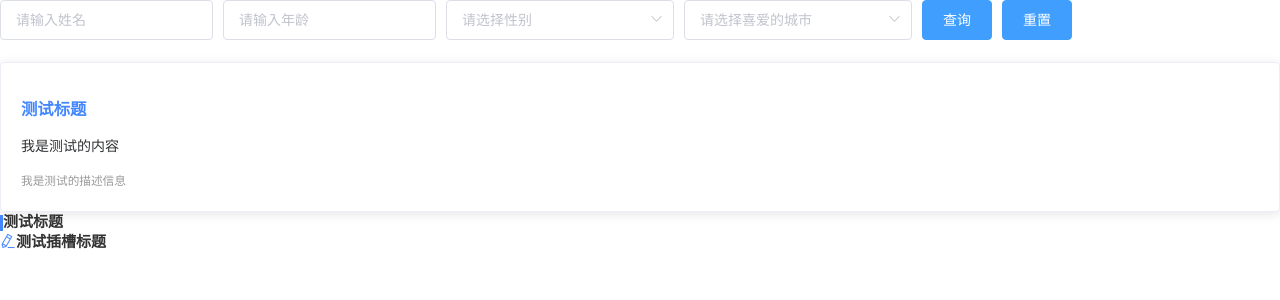
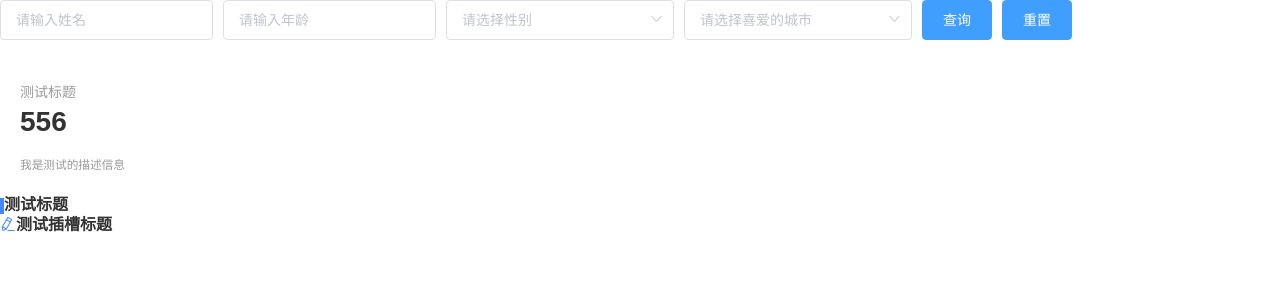
Before and after one commit to yhzzy/yh-ui-components, a Vue app: page / in a window 1280 px wide. Shown: the top 300 px of the page. Built offline with nearby package versions, Linux system fonts and the light colour scheme.

Commit message:
修改dashboard卡片

```diff
--- a/src/App.vue
+++ b/src/App.vue
@@ -2,8 +2,8 @@
   <div id="app">
     <yh-query :model="model" :config="config" @search="search"></yh-query>
     <yh-dashboard-card>
-      <h3 slot="title">测试标题</h3>
-      <p>我是测试的内容</p>
+      <p slot="title">测试标题</p>
+      <p>556</p>
       <small slot="desc">我是测试的描述信息</small>
     </yh-dashboard-card>
     <yh-block-title title="测试标题"></yh-block-title>
--- a/src/assets/common.less
+++ b/src/assets/common.less
@@ -23,6 +23,11 @@ li {
   list-style-type: none;
 }
 
+p, h1, h2, h3, h4, h5 {
+  margin-top: 0;
+  margin-bottom: 0;
+}
+
 .clear {
   overflow: hidden;
 }
@@ -31,6 +36,10 @@ li {
 .clear::after {
   display: table;
   content: '';
+}
+
+.yh-main-font-color {
+  color: @mainFontColor;
 }
 
 .yh-normal-font-color {
--- a/src/assets/less/blockTitle.less
+++ b/src/assets/less/blockTitle.less
@@ -4,7 +4,7 @@
     font-size: 16px;
   }
   .yh-block-title-icon {
-    width: 3px;
+    width: 4px;
     height: 16px;
     display: inline-block;
     background: @mainColor;
@@ -12,7 +12,7 @@
   }
   .yh-block-title-text {
     display: inline-block;
-    font-size: 15px;
-    font-weight: bold;
+    font-size: 16px;
+    font-weight: 600;
   }
 }
--- a/src/assets/less/dashboardCard.less
+++ b/src/assets/less/dashboardCard.less
@@ -1,7 +1,15 @@
 .yh-card {
   .box-card {
+    border-radius: 0;
+    border: none;
     .yh-card-title {
-      color: @mainColor;
+      font-size: 14px;
+    }
+    .yh-card-content {
+      margin-top: 10px;
+      margin-bottom: 22px;
+      font-size: 28px;
+      font-weight: 600;
     }
   }
 }
--- a/src/components/DashboardCard/DashboardCard.vue
+++ b/src/components/DashboardCard/DashboardCard.vue
@@ -1,10 +1,10 @@
 <template>
   <div class="yh-card">
-    <el-card class="box-card">
-      <div class="yh-card-title" :style="titleStyle">
+    <el-card class="box-card" :shadow="shadow">
+      <div class="yh-card-title yh-normal-font-color" :style="titleStyle">
         <slot name="title"></slot>
       </div>
-      <div class="yh-card-content" :style="contentStyle">
+      <div class="yh-card-content yh-main-font-color" :style="contentStyle">
         <slot></slot>
       </div>
       <div class="yh-card-desc yh-normal-font-color" :style="descStyle">
@@ -36,6 +36,10 @@ export default {
         return {};
       },
     },
+    shadow: {
+      type: String,
+      default: 'hover',
+    },
   },
 };
 </script>
```
